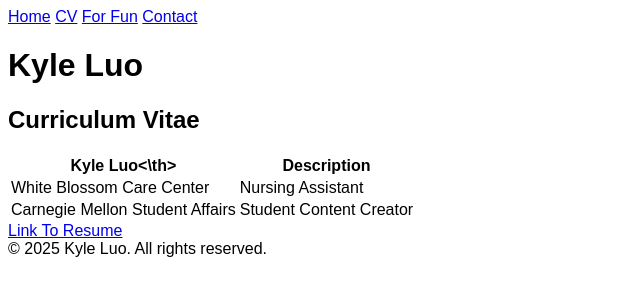
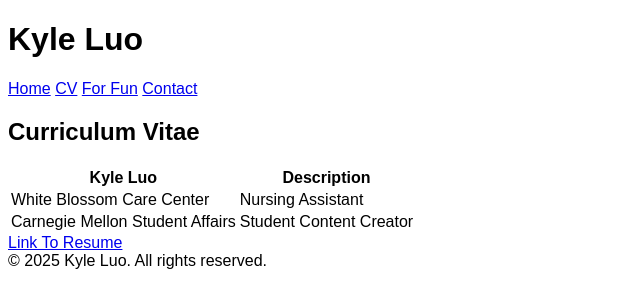
Before and after one commit to dinoflask/weblabfinalattempt, a plain HTML site: page views/cv.html in a window 1280 px wide. Shown: the whole page, without its empty margins (0-640 px from the left). Drawn offline with Linux system fonts and the light colour scheme.

Commit message:
Update cv.html

```diff
--- a/views/cv.html
+++ b/views/cv.html
@@ -11,28 +11,25 @@
     <title>Document</title>
     <title>Kyle Luo</title>
 
-    <nav>
-        <a href="../index.html">Home</a>
-        <a href="cv.html">CV</a>
-        <a href="fun.html">For Fun</a>
-        <a href="contact.html">Contact</a>
-
-
-
-    </nav>
 </head>
 
 <body style="font-family: Arial">
     <h1>
         Kyle Luo
     </h1>
+    <nav>
+        <a href="../index.html">Home</a>
+        <a href="cv.html">CV</a>
+        <a href="fun.html">For Fun</a>
+        <a href="contact.html">Contact</a>
+    </nav>
     <div class="main">
         <h2>
             Curriculum Vitae
         </h2>
         <table>
             <tr>
-            <th>Kyle Luo<\th>
+            <th>Kyle Luo</th>
             <th>Description</th>
             </tr>
             <tr>
```
